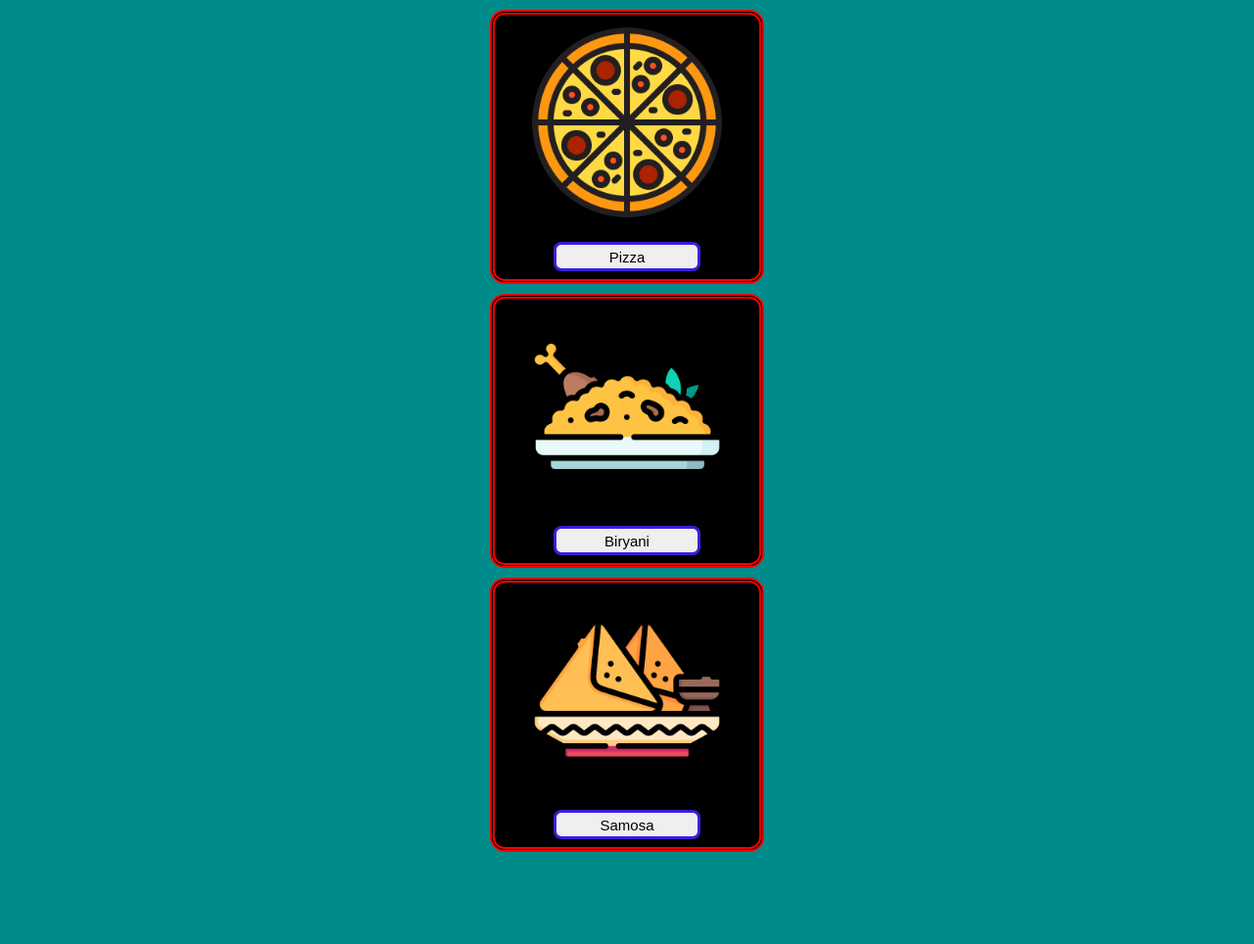
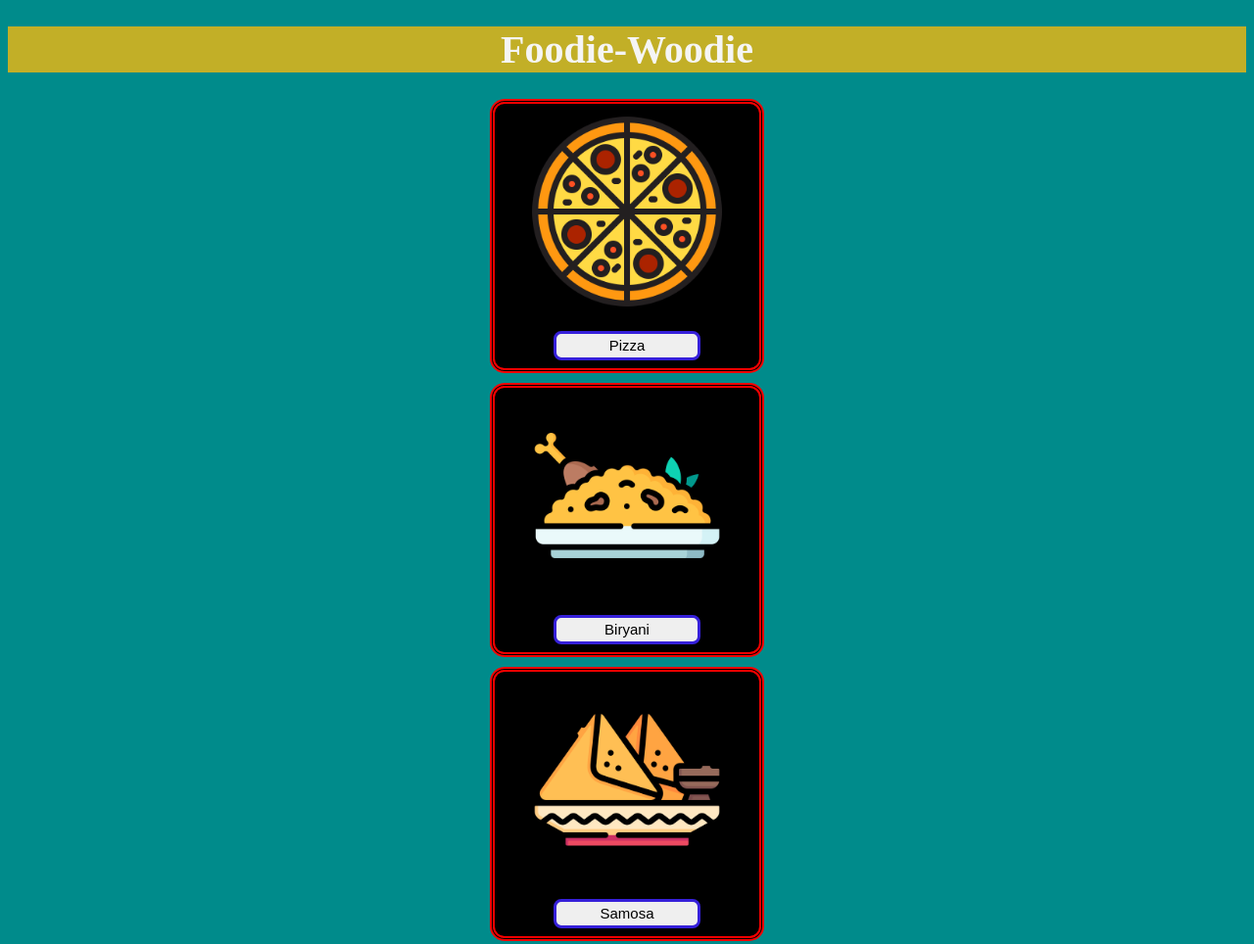
Before and after one commit to AmitDorle/ICP-4.0-Practice, a plain HTML site: page Foodie-Woodie/index.html in a window 1280 px wide. Shown: the whole page at 98% size. Before the commit the page ends 878 px from the top, so only its background shows below. Drawn offline with Linux system fonts and the light colour scheme.

Commit message:
Title added

```diff
--- a/Foodie-Woodie/index.html
+++ b/Foodie-Woodie/index.html
@@ -38,6 +38,7 @@
 </head>
 
 <body>
+    <h1 style="text-align: center; color: whitesmoke; font-size: 40px;background-color: rgb(194, 175, 39);">Foodie-Woodie</h1>
     <div>
         <div class="Food-container">
             <img src="pizza.png" alt="pizza" class="food-img" /><br /><br />
```
